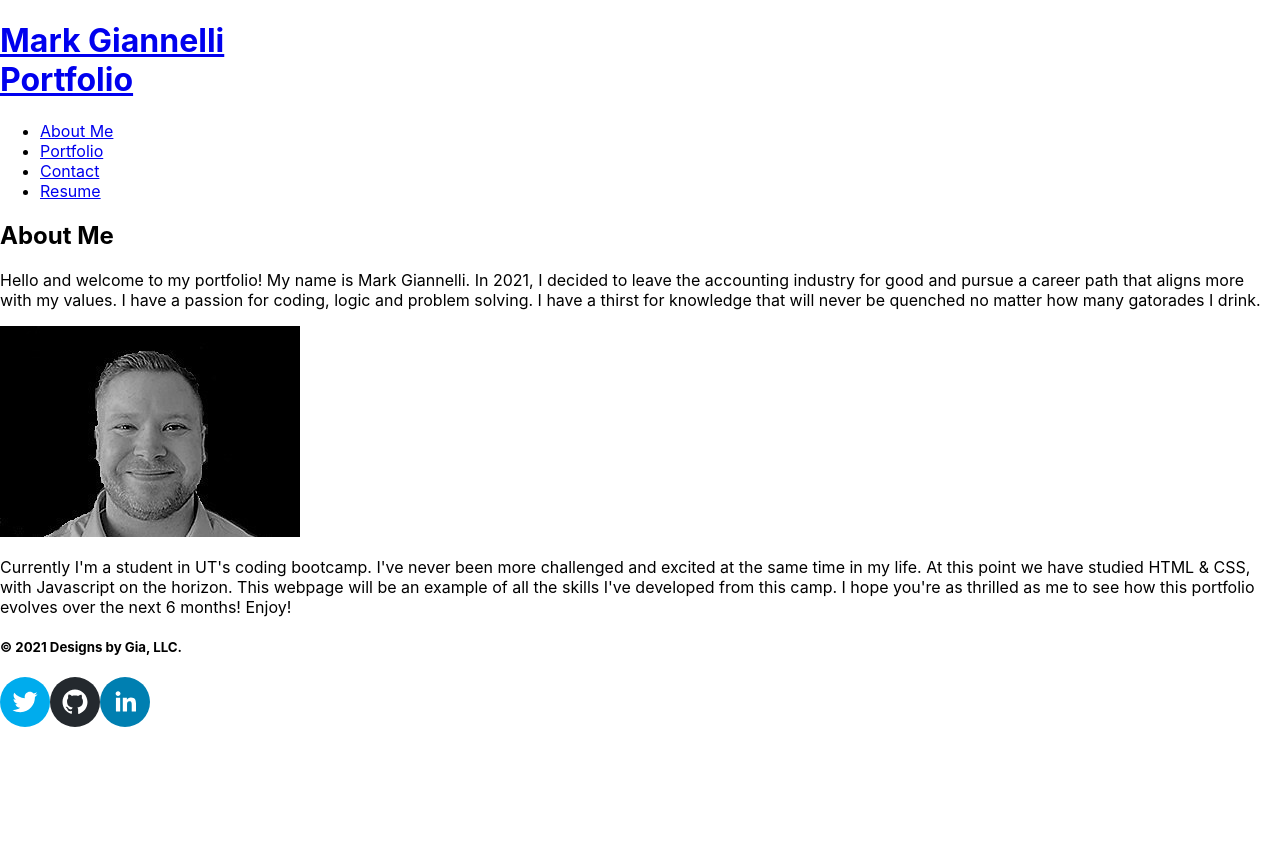
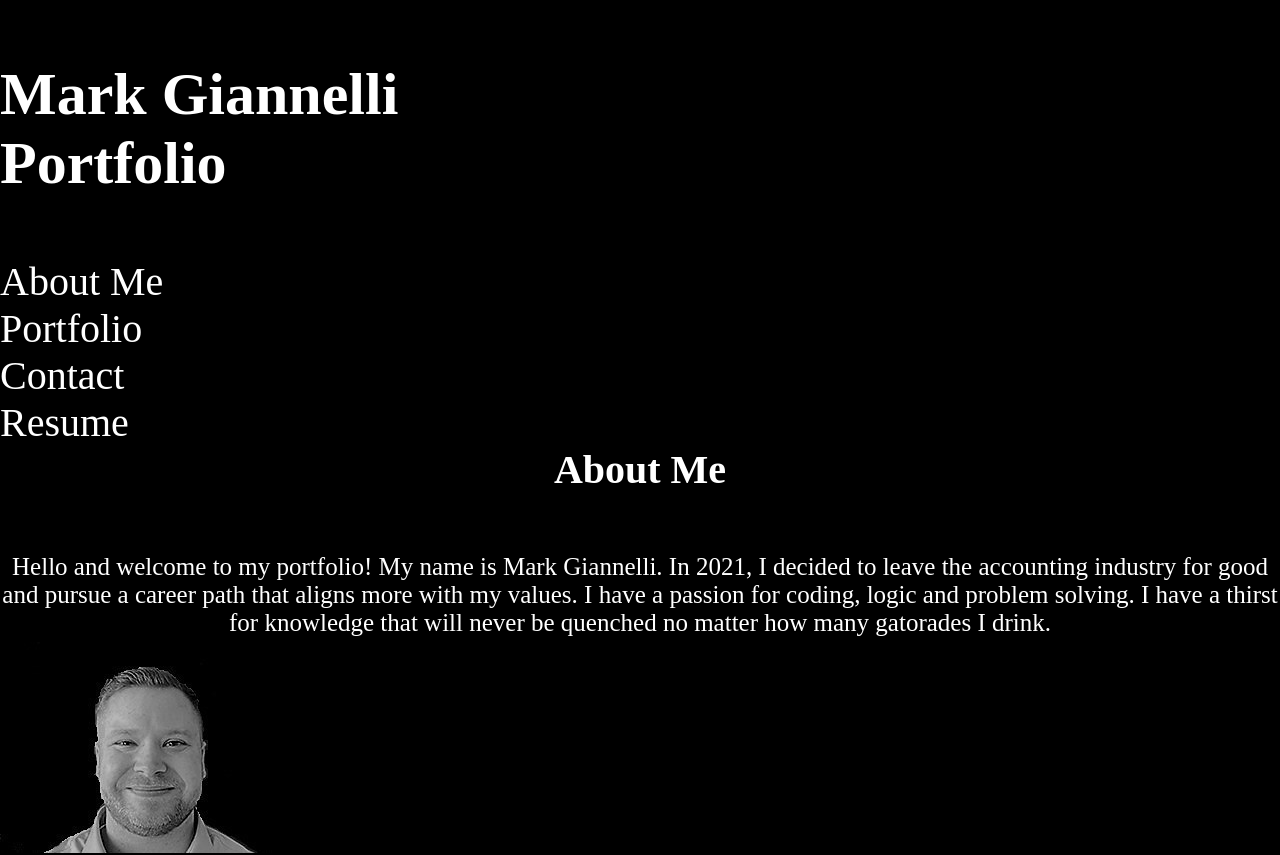
Before and after one commit to mjgiannelli/challenge-20-react-portfolio, a React (Create React App) app: page / in a window 1280 px wide. Shown: the top 855 px of the page. Before the commit the page ends 800 px from the top, so only its background shows below. Built offline with nearby package versions, Linux system fonts and the light colour scheme.

Commit message:
add css code from original portfolio in challenge 2

```diff
--- a/src/index.css
+++ b/src/index.css
@@ -1,13 +1,507 @@
-body {
-  margin: 0;
-  font-family: -apple-system, BlinkMacSystemFont, 'Segoe UI', 'Roboto', 'Oxygen',
-    'Ubuntu', 'Cantarell', 'Fira Sans', 'Droid Sans', 'Helvetica Neue',
-    sans-serif;
-  -webkit-font-smoothing: antialiased;
-  -moz-osx-font-smoothing: grayscale;
+/* variable declarations */
+:root {
+  --primary-color: #000000;
+  --secondary-color: red;
+  --text-color: #fff;
+  --text-style: Open sans-serif;
 }
 
-code {
-  font-family: source-code-pro, Menlo, Monaco, Consolas, 'Courier New',
-    monospace;
+/* add default's to weppage AKA Mark Box */
+* {
+  margin: 0;
+  padding: 0;
+  -webkit-box-sizing: border-box;
+          box-sizing: border-box;
+  font-size: 62.5%;
 }
+
+body {
+  min-height: 100vh;
+}
+
+.box {
+  width: 80%;
+  margin: 0 auto;
+}
+
+.flex {
+  display: -webkit-box;
+  display: -ms-flexbox;
+  display: flex;
+  -ms-flex-wrap: wrap;
+      flex-wrap: wrap;
+}
+
+.flex.column {
+  -webkit-box-orient: vertical;
+  -webkit-box-direction: normal;
+      -ms-flex-direction: column;
+          flex-direction: column;
+}
+
+.flex.row-rev {
+  -webkit-box-orient: horizontal;
+  -webkit-box-direction: reverse;
+      -ms-flex-direction: row-reverse;
+          flex-direction: row-reverse;
+}
+
+.flex.column-rev {
+  -webkit-box-orient: vertical;
+  -webkit-box-direction: reverse;
+      -ms-flex-direction: column-reverse;
+          flex-direction: column-reverse;
+}
+
+.flex.center {
+  -webkit-box-pack: center;
+      -ms-flex-pack: center;
+          justify-content: center;
+}
+
+.flex.start {
+  -webkit-box-pack: start;
+      -ms-flex-pack: start;
+          justify-content: flex-start;
+}
+
+.flex.end {
+  -webkit-box-pack: end;
+      -ms-flex-pack: end;
+          justify-content: flex-end;
+}
+
+.border {
+  border: solid .1rem black;
+}
+
+h1 {
+  font-size: 3.2rem;
+}
+
+h2 {
+  font-size: 2.4rem;
+}
+
+h3 {
+  font-size: 2.08rem;
+}
+
+h4 {
+  font-size: 1.6rem;
+}
+
+h5 {
+  font-size: 1.28rem;
+}
+
+h6 {
+  font-size: 1.12rem;
+}
+
+p {
+  font-size: 1.6rem;
+}
+
+a {
+  font-size: 1.6rem;
+}
+
+li {
+  font-size: 1.6rem;
+}
+
+.btn {
+  display: inline-block;
+  font-size: 1.6rem;
+  text-align: center;
+  width: auto;
+  height: auto;
+  padding: .2rem 1rem;
+  border-radius: .7rem;
+  border: .1rem solid grey;
+}
+
+.center {
+  text-align: center;
+}
+
+.left {
+  text-align: left;
+}
+
+.right {
+  text-align: right;
+}
+
+.row {
+  display: -webkit-box;
+  display: -ms-flexbox;
+  display: flex;
+  -ms-flex-wrap: wrap;
+      flex-wrap: wrap;
+  width: 100%;
+}
+
+.col-1 {
+  width: 10%;
+}
+
+.col-2 {
+  width: 20%;
+}
+
+.col-3 {
+  width: 30%;
+}
+
+.col-4 {
+  width: 40%;
+}
+
+.col-5 {
+  width: 50%;
+}
+
+.col-6 {
+  width: 60%;
+}
+
+.col-7 {
+  width: 70%;
+}
+
+.col-8 {
+  width: 80%;
+}
+
+.col-9 {
+  width: 90%;
+}
+
+.col-10 {
+  width: 100%;
+}
+
+/* end default style to webpage AKA Mark Box */
+
+/* // Extra small devices (portrait phones, less than 576px) */
+@media (min-width: 0px) {
+
+body {
+  background-color: var(--primary-color);
+  color: var(--text-color);
+}
+
+.col-2, .col-3, .col-5, .col-7 {
+  width: 100%;
+  text-align: center;
+}
+
+.col-2 {
+  text-align: center;
+  width: 100%;
+}
+
+.col-3 {
+  width: 100%;
+  text-align: center;
+}
+
+.col-5 {
+  width: 100%;
+  text-align: center;
+}
+
+.col-7 {
+  width: 100%;
+}
+
+h2 {
+  font-size: 4rem;
+}
+
+h3, h4, h5 {
+  text-align: center;
+}
+
+h3 {
+  font-size: 3rem;
+  margin: 3rem 0;
+  color: var(--secondary-color);
+}
+
+h4 {
+  font-size: 2.5rem;
+  margin-bottom: 2rem;
+  color: var(--secondary-color);
+}
+
+h5 {
+  font-size: 2rem;
+}
+
+/* apply styles to header */
+header {
+  background-color: var(--primary-color);
+}
+
+header h1 {
+  background-color: var(--primary-color);
+  margin: 6rem 0;
+}
+
+/*apply styles to the nav bar and links*/
+
+header nav {
+  background-color: var(--primary-color);
+}
+
+header a {
+  text-decoration: none;
+  color: var(--text-color);
+  display: inline-block;
+  font-size: 4rem;
+}
+
+header a:hover {
+  color: var(--secondary-color);
+  font-weight: bold;
+}
+
+header nav ul {
+  font-style: var(--text-style);
+  list-style-type: none;
+}
+
+header nav ul li a {
+  text-shadow: 0 0 10px rgba(0, 0, 0, 0.5);
+  font-family: var(--text-style);
+  font-size: 3rem;
+}
+
+hr {
+  margin: 6rem 0;
+}
+
+/* style the "about me" section */
+
+.title {
+  font-family: var(--text-style);
+  text-align: center;
+  margin-bottom: 6rem;
+}
+
+p {
+  text-align: center;
+  color: var(--text-color);
+  font-size: 1.75rem;
+  margin: .5rem 0;
+}
+
+#bio {
+  margin-top: 3rem;
+}
+
+span {
+  color: var(--secondary-color);
+  font-size: 2rem;
+}
+
+/* style the portfolio section */
+
+.picture {
+  width: 28.3rem;
+  height: 23.5rem;
+  margin-bottom: 2rem;
+}
+
+.picture:hover {
+  border: 10px solid var(--text-color);
+}
+
+
+/* style the contact info section */
+
+#contact-info a {
+  text-decoration: none;
+  font-family: var(--text-style);
+  color: var(--text-color);
+  margin: 1rem 0;
+  font-size: 2rem;
+}
+
+#contact-info a:hover {
+  color: var(--secondary-color);
+  font-weight: bold;
+}
+
+/* style the footer */
+
+footer h6 {
+  color: var(--text-color);
+  font-family: var(--text-style);
+  font-size: 2rem;
+}
+
+footer .col-10 {
+  text-align: center;
+}
+
+}
+
+/* // Small devices (landscape phones, 576px and up) */
+@media (min-width: 576px) {
+ .picture {
+      width: 40rem;
+      height: 28rem;
+ }
+
+ #profile-gen {
+      width: 40rem;
+      height: 32rem;
+  }
+
+  #weather-dash {
+      width: 45rem;
+      height: 22rem;
+  }
+}
+
+/* // Medium devices (tablets, 768px and up) */
+@media (min-width: 768px) {
+  .picture {
+      width: 50rem;
+      height: 30rem;
+  }
+
+  #profile-gen {
+      width: 50rem;
+      height: 35rem;
+  }
+
+  #weather-dash {
+      width: 60rem;
+      height: 25rem;
+  }
+}
+
+/* // Large devices (desktops, 992px and up) */
+@media (min-width: 992px) {
+  #selfie {
+      width: 50%;
+      margin: 0 auto;
+  }
+
+  #name {
+      width: 100%;
+  }
+
+  .col-3 {
+      width: 33%;
+  }
+
+  #contact-info {
+      width: 100%;
+  }
+  .contact-row {
+     align-items: center;
+     justify-content: space-evenly;
+  }
+
+  #contact {
+      width: 20%;
+  }
+
+  #number {
+      width: 15%;
+  }
+
+  #email {
+      width: 30%;
+  }
+
+  #github {
+      width: 12%;
+  }
+
+  #linkedin {
+      width: 12%
+  }
+
+  footer .col-10 {
+      text-align: right;
+  }
+}
+
+/* // Extra large devices (large desktops, 1200px and up) */
+@media (min-width: 1200px) {
+  header a {
+      font-size: 6rem;
+  }
+
+  header nav ul li a {
+      font-size: 4rem;
+  }
+
+  p {
+      font-size: 2.5rem;
+  }
+
+  .col-5 {
+      width: 45%;
+      margin: 0 auto;
+  }
+
+  .picture {
+      width: 45rem;
+  }
+
+  .col-2 {
+      width: 45%;
+      margin: 0 auto;
+  }
+
+  #weather-dash {
+      width: 45rem;
+  }
+
+  #movie-date {
+      height: 25rem;
+  }
+
+  #profile-gen {
+      width: 45rem;
+      height: 30rem;
+  }
+
+  #contact-info a {
+      font-size: 3rem;
+  }
+
+  #contact {
+      margin: 0;
+      width: 20%;
+  }
+
+  #number {
+      width: 17%;
+  }
+
+  #email {
+      width: 32%;
+  }
+
+  #github {
+      width: 10%;
+  }
+
+  #linkedin {
+      width: 12%
+  }
+
+  footer .col-10 {
+      font-size: 3rem;
+  }
+
+}
```
